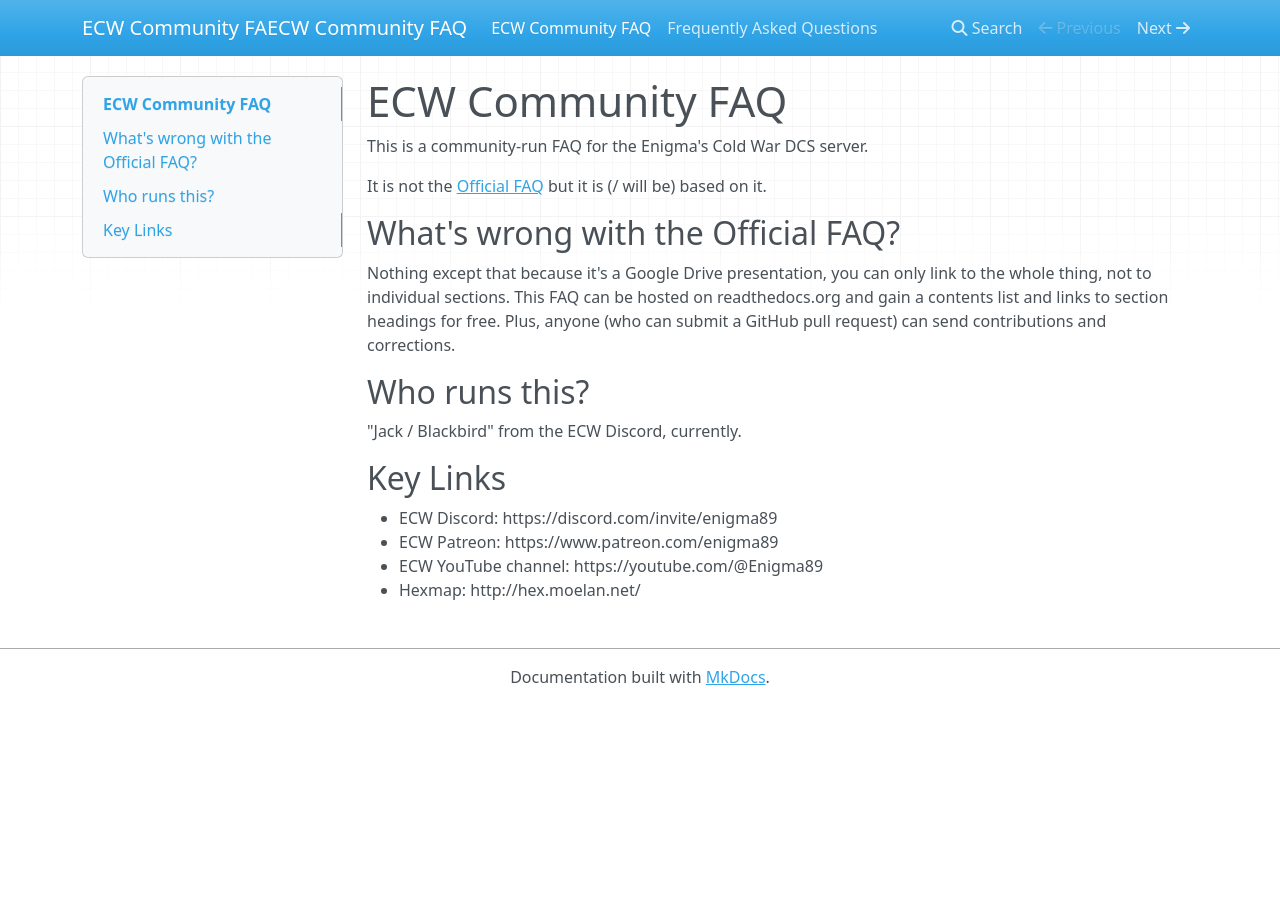
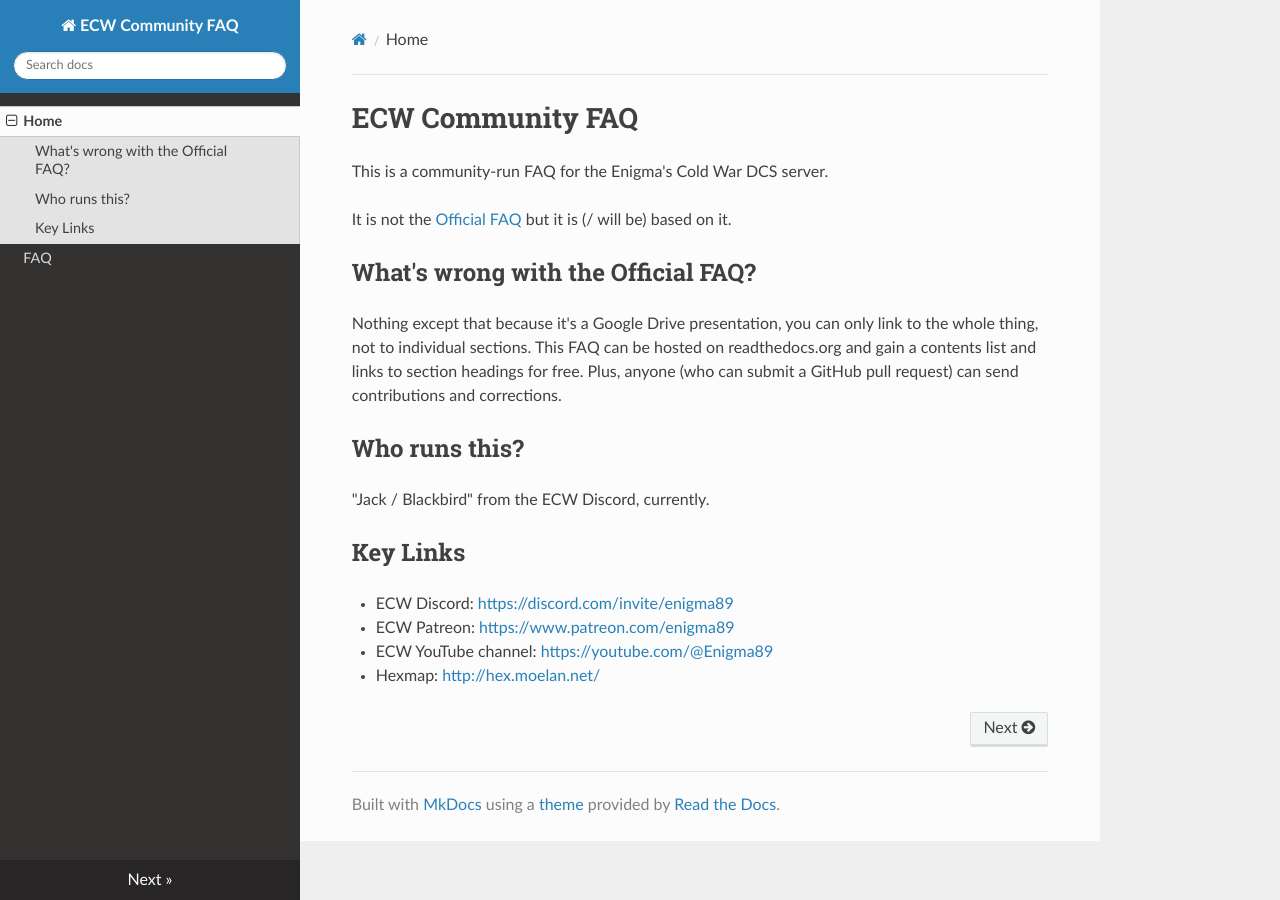
Before and after one commit to ecw-jack/ecw-faq, an MkDocs documentation site: the page built from docs/index.md, in a window 1280 px wide. Built offline with MkDocs 1.6.1, drawn with Linux system fonts in a browser that asks for light colours; nearby versions of some CDN libraries.

```diff
--- a/docs/index.md
+++ b/docs/index.md
@@ -19,7 +19,7 @@ and corrections.
 
 ## Key Links
 
-- ECW Discord: https://discord.com/invite/enigma89
-- ECW Patreon: https://www.patreon.com/enigma89
-- ECW YouTube channel: https://youtube.com/@Enigma89
-- Hexmap: http://hex.moelan.net/
+- ECW Discord: <https://discord.com/invite/enigma89>
+- ECW Patreon: <https://www.patreon.com/enigma89>
+- ECW YouTube channel: <https://youtube.com/@Enigma89>
+- Hexmap: <http://hex.moelan.net/>
--- a/mkdocs.yml
+++ b/mkdocs.yml
@@ -1 +1,6 @@
-site_name: ECW Community FAECW Community FAQ
+site_name: ECW Community FAQ
+site_url: https://ecw-faq.readthedocs.io
+nav:
+  - Home: index.md
+  - FAQ: faq.md
+theme: readthedocs
```
Also changed, not shown: README.md (added, +10 -0 lines).
